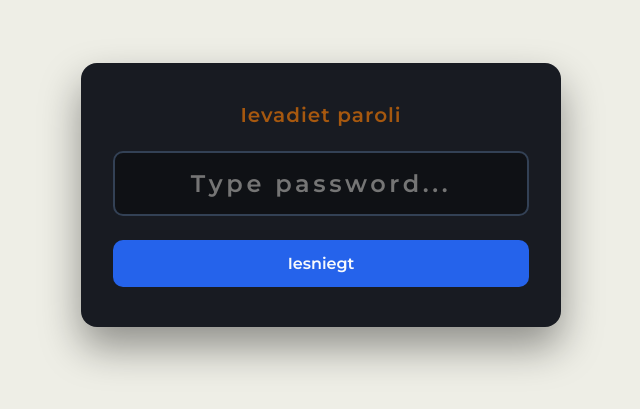
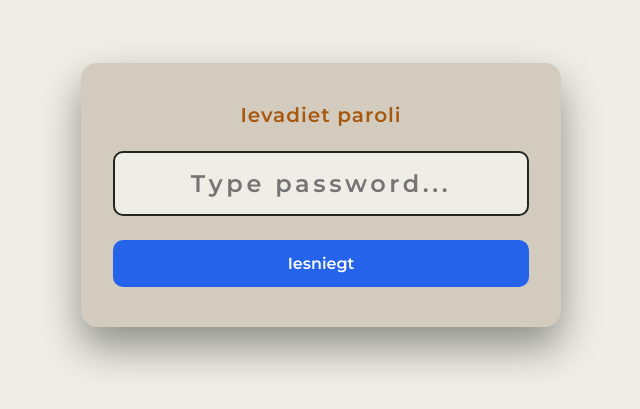
Before and after one commit to Misyip/bjc-decoder, a plain HTML site: page index.html in a window 1280 px wide. Shown: the part 205-614 px from the top of the page, without its empty margins (319-959 px from the left). Drawn offline with Linux system fonts and the light colour scheme.

Commit message:
Changed coloring #2

```diff
--- a/styles.css
+++ b/styles.css
@@ -19,9 +19,9 @@ body {
   width: 90%;
   max-width: 480px;
   padding: 2.5rem 2rem;
-  background: #181b22;
+  background: #D3CBBE;
   border-radius: 16px;
-  box-shadow: 0 20px 40px rgba(0, 0, 0, 0.4), 0 0 0 1px rgba(255, 255, 255, 0.05);
+  box-shadow: 0 20px 40px rgba(0, 0, 0, 0.4), 0 0 0 1px rgba(211, 203, 190, 0.05);
   display: flex;
   flex-direction: column;
   align-items: center;
@@ -76,11 +76,11 @@ input[type="text"] {
   font-weight: 600;
   letter-spacing: 0.15em;
   text-align: center;
-  background-color: #0f1115;
-  border: 2px solid #334155;
+  background-color: #EEEEE6;
+  border: 2px solid #212621;
   border-radius: 10px;
   color: transparent; /* Visually hidden, rendered by .input-display */
-  caret-color: #f8fafc;
+  caret-color: #212621;
   outline: none;
   transition: border-color 0.2s ease, box-shadow 0.2s ease;
 }
```
